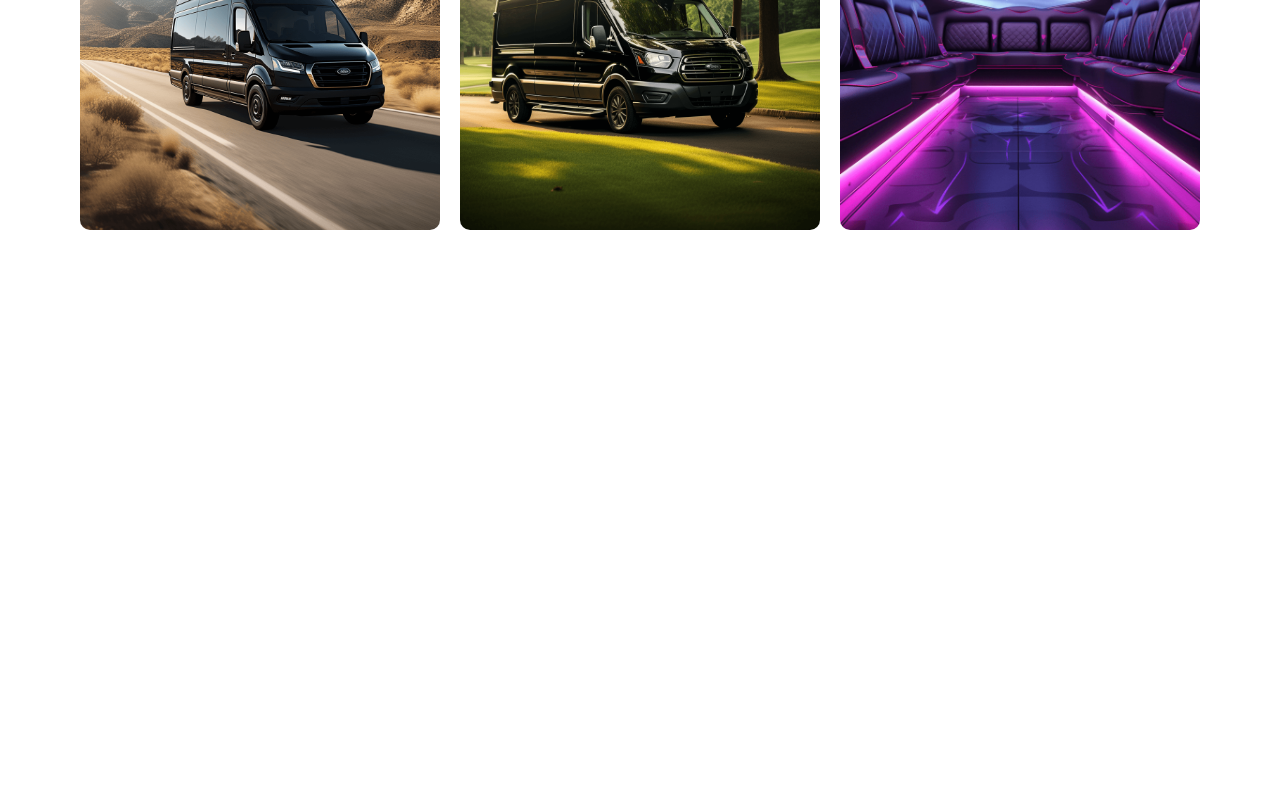
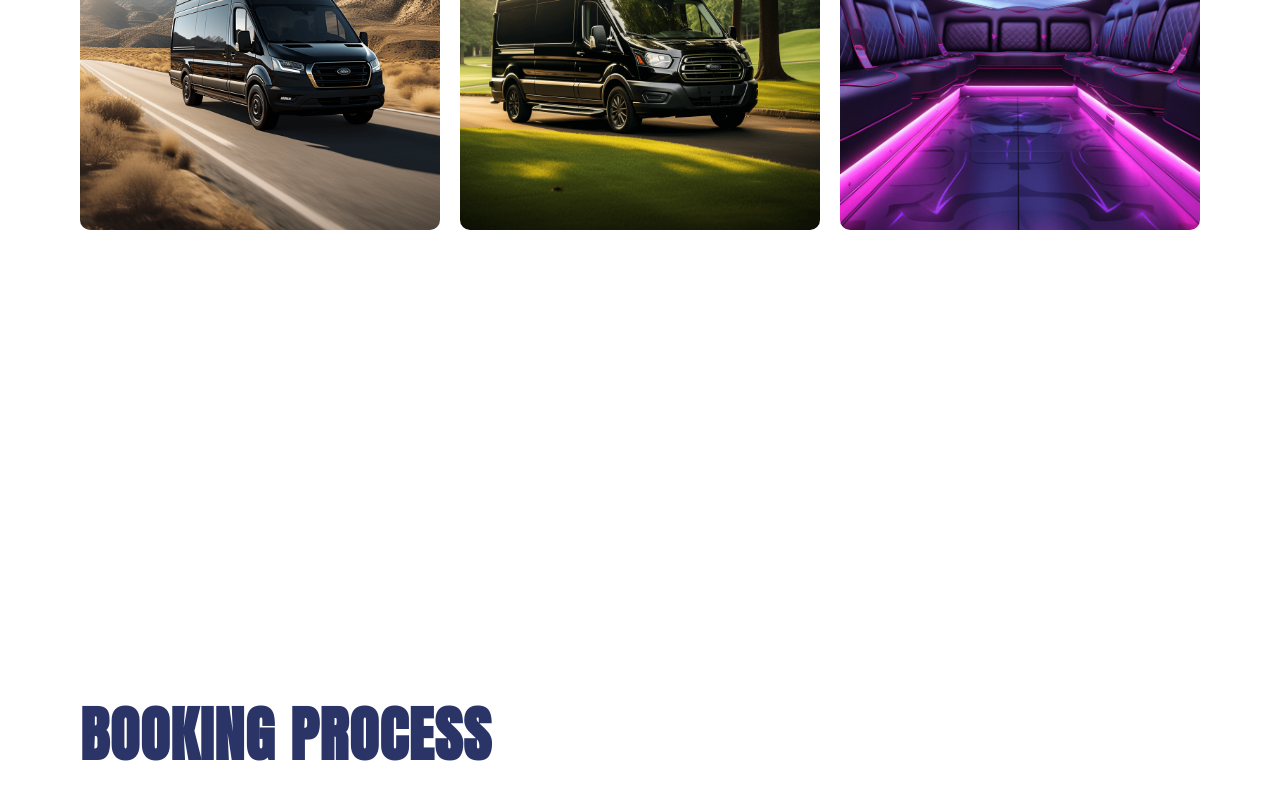
Before and after one commit to ChristianWare/Nier-Transport-Redesign, a Next.js app: page / in a window 1280 px wide. Shown: the part 5127-5927 px from the top of the page. Before the commit the page ends 5487 px from the top, so only its background shows below. Built offline with nearby package versions, Linux system fonts and the light colour scheme.

Commit message:
Booking Process Start

```diff
--- /dev/null
+++ b/src/app/components/BookingProcess/BookingProcess.tsx
@@ -0,0 +1,14 @@
+import ContentPadding from '../ContentPadding/ContentPadding'
+import LayoutWrapper from '../LayoutWrapper/LayoutWrapper'
+import styles from './BookingProcess.module.css'
+
+const BookingProcess = () => {
+  return (
+    <LayoutWrapper>
+        <ContentPadding>
+            <h2 className={styles.heading}>Booking Process</h2>
+        </ContentPadding>
+    </LayoutWrapper>
+  )
+}
+export default BookingProcess
--- a/src/app/page.tsx
+++ b/src/app/page.tsx
@@ -3,6 +3,7 @@ import AboutUsSection from "./components/AboutUsSection/AboutUsSection";
 import ServicesSection from "./components/ServicesSection/ServicesSection";
 import Areas from "./components/Areas/Areas";
 import FleetSection from "./components/FleetSection/FleetSection";
+import BookingProcess from "./components/BookingProcess/BookingProcess";
 
 export default function Home() {
   return (
@@ -12,6 +13,7 @@ export default function Home() {
       <ServicesSection />
       <Areas />
       <FleetSection />
+      <BookingProcess />
     </main>
   );
 }
```
Also changed, not shown: src/app/components/BookingProcess/BookingProcess.module.css (added).
